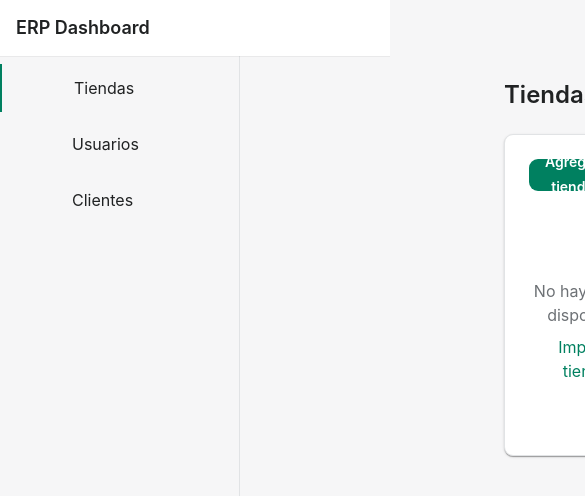
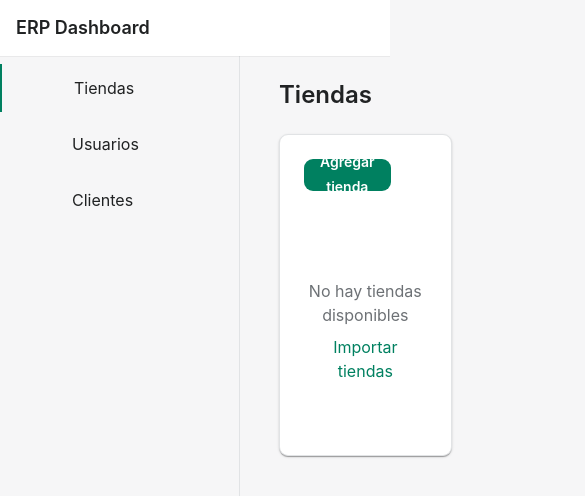
Before and after one commit to alejingutierrez/PiliERP, a React (Create React App) app in the folder frontend/: page /tiendas in a window 390 px wide. Shown: the top 496 px of the page, 585 px wide, since content can reach past the window. Built offline with nearby package versions, Linux system fonts and the light colour scheme; some icons are missing.

Commit message:
remove unneeded margin and add responsive padding

```diff
--- a/frontend/src/components/Layout.js
+++ b/frontend/src/components/Layout.js
@@ -116,8 +116,9 @@
         sx={(theme) => ({
           flexGrow: 1,
           bgcolor: theme.palette.background.default,
-          p: 3,
-          marginLeft: `${drawerWidth}px`,
+          pt: 3,
+          pb: 3,
+          px: '10%',
           animation: 'fadeIn 0.5s ease-in-out',
         })}
       >
```
